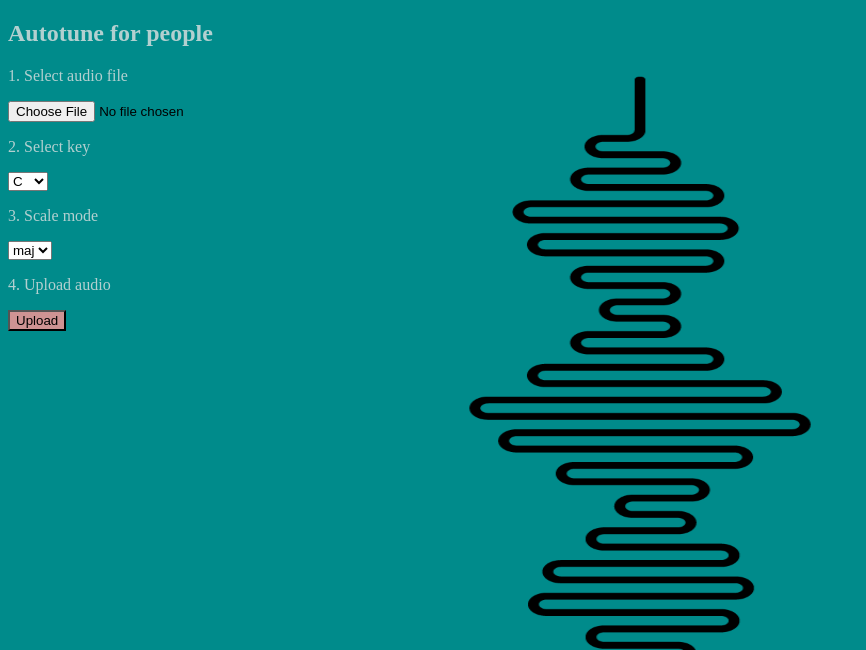
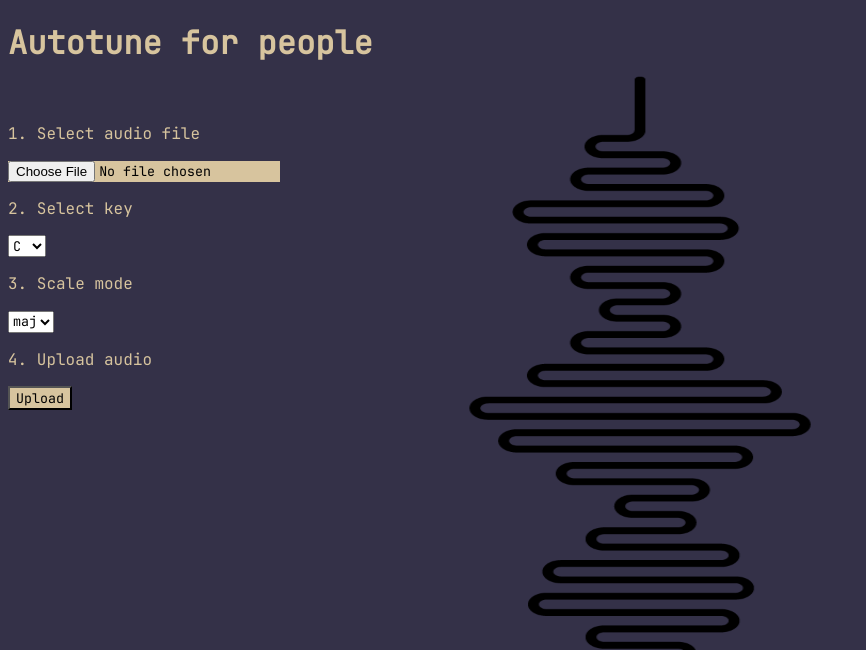
Before and after one commit to ezequielabregu/Autotune-for-the-people, a Flask app: page / in a window 1280 px wide. Shown: the top 650 px of the page, without its empty margins (0-866 px from the left). Run offline with Flask 2, Linux system fonts and the light colour scheme.

Commit message:
adding some styling

```diff
--- a/app.py
+++ b/app.py
@@ -1,6 +1,6 @@
 from distutils.log import debug
 from fileinput import filename
-from flask import *  # Flask, send_file, render_template, request
+from flask import *
 
 import librosa
 from pathlib import Path
@@ -167,6 +167,6 @@ def main_at(audio_input):
 
 
 if __name__ == "__main__":
-    #    app.run()
+        app.run()
     #    app.run(host="0.0.0.0", port=10000)
-    app.run(debug=True)
+    #app.run(debug=True)
--- a/templates/index.html
+++ b/templates/index.html
@@ -1,12 +1,17 @@
 <!DOCTYPE html>
 <html>
-    <body style="background-color:darkcyan;">
+    <body style="background-color:#343148FF;">
     <meta name="viewport" content="width=device-width, initial-scale=1.0">
     <style>
-      h1, h2, p {
-        color: rgb(179, 208, 208);
-      }
-    </style>
+        @font-face {
+        font-family: 'JetBrains';
+        src: url('/static/JetBrainsMono-Regular.ttf');
+        font-weight: normal;
+        }
+        h1, h2, p {
+          color: #D7C49EFF;
+        }
+        </style>
 <head>
 
     <style>
@@ -15,34 +20,35 @@
     background-repeat: no-repeat;
     background-attachment: fixed;
     background-size: 100% 100%;
+    font-family: 'JetBrains', sans-serif;
     }
         </style>
 
     <title>Autotune for people</title>
 </head>
-<h2> Autotune for people </h2>
+<h1> Autotune for people </h1>
+&nbsp;
 <p> 1. Select audio file </p>
 <body>
     <form action = "/success" method = "post" enctype="multipart/form-data">
-        <input type="file" name="file" />
-
+        <input type="file" style="font-family: JetBrains; background-color:#D7C49EFF" name="file" />
 
 &nbsp;
 <p> 2. Select key </p>
-    <select name="key_select" class="Input">
+    <select name="key_select" class="Input" style="font-family: JetBrains">
         {% for o in data %}
         <option value="{{ o.key }}">{{ o.key }}</option>
         {% endfor %}
     </select>
 &nbsp;
 <p> 3. Scale mode </p>
-    <select name="mode_select" class="Input">
+    <select name="mode_select" class="Input" style="font-family: JetBrains">
         {% for o in data1 %}
         <option value="{{ o.mode }}">{{ o.mode }}</option>
         {% endfor %}
     </select>
 <p> 4. Upload audio </p>
-    <input style="background-color:rgb(206, 147, 147)" type = "submit" value="Upload">
+    <input style="background-color:#D7C49EFF; font-family: JetBrains;" type = "submit" value="Upload">
     </form>
 
 </body>
```
Also changed, not shown: templates/acknowledgement.html (+19 -7 lines), static/JetBrainsMono-Regular.ttf (added).
